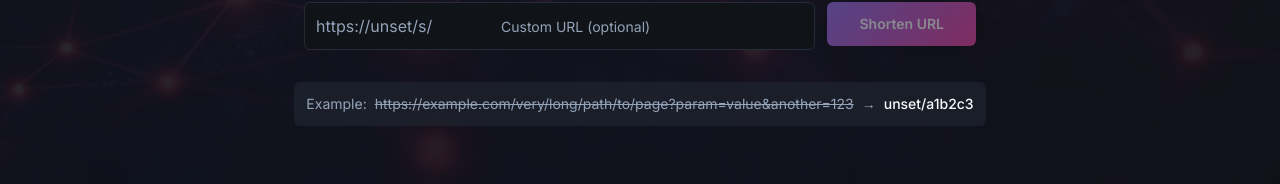
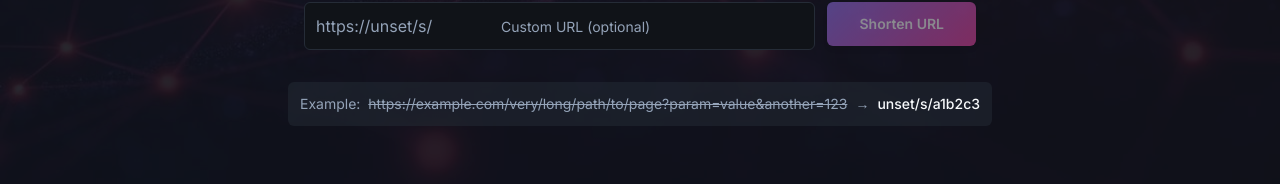
Before and after one commit to jdamacena/free-url-shortener, a Next.js app: page / in a window 1280 px wide. Shown: the part 378-562 px from the top of the page. Built offline with nearby package versions, Linux system fonts and the light colour scheme; no server answers; the database is empty.

Commit message:
Update example domain path in URL shortener display

```diff
--- a/src/app/page.tsx
+++ b/src/app/page.tsx
@@ -43,7 +43,7 @@ export default function Page() {
               <span className="mr-2">Example:</span>
               <span className="line-through">https://example.com/very/long/path/to/page?param=value&amp;another=123</span>
               <span className="mx-2">→</span>
-              <span className="font-medium text-foreground">{config.brand.domain}/a1b2c3</span>
+              <span className="font-medium text-foreground">{config.brand.domain}/s/a1b2c3</span>
             </div>
           </div>
         </div>
```
Also changed, not shown: 1 other file (tests, documents, lock files or other folders).
